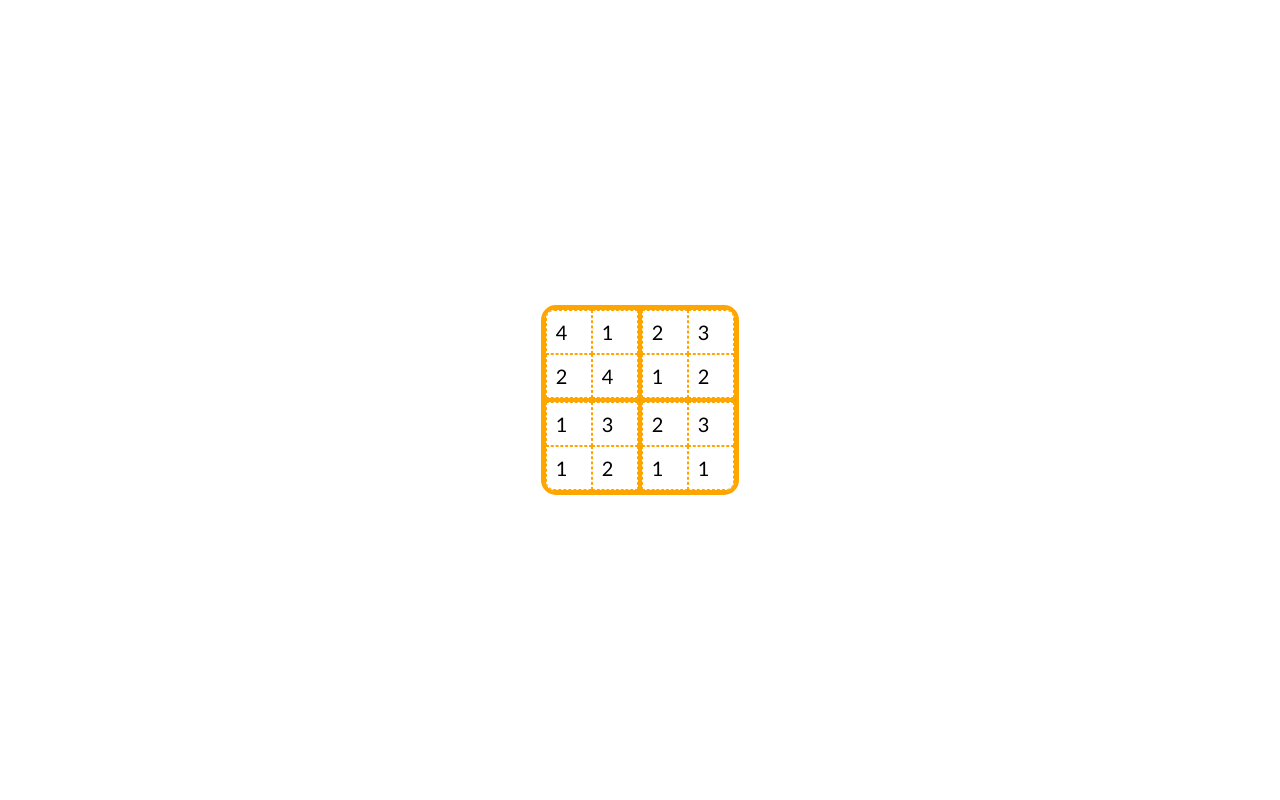
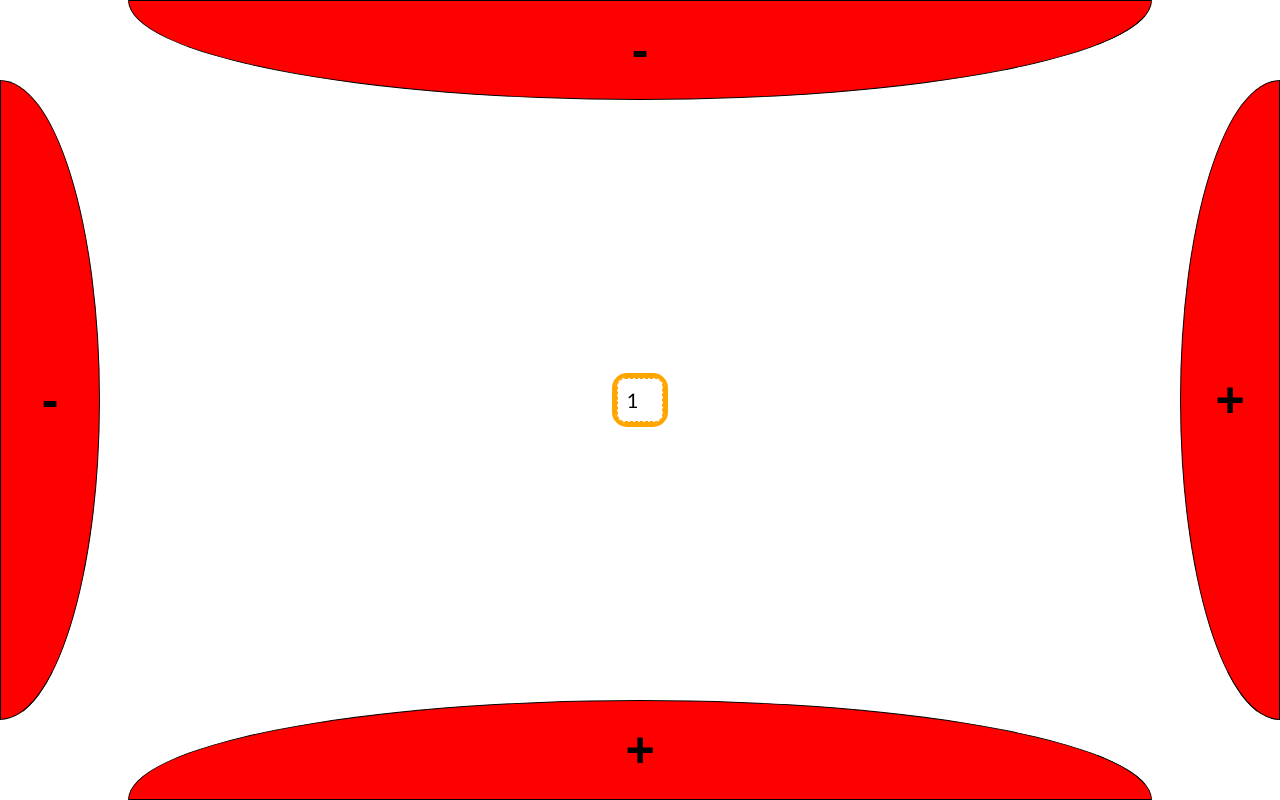
Before and after one commit to leaveloper/Sudoku, an Angular app: page / in a window 1280 px wide. Built offline with nearby package versions, Linux system fonts and the light colour scheme.

Commit message:
Nuevo componente
- Se creó el compoente 'GameBoardComponent'.
 - Se encarga de contener el sudoku y los botones dedicados a la modificación del tablero.
- Se elimino la referencia a SudokuComponent de AppComponent y en su lugar se utiliza GameBoardComponent

```diff
--- a/src/app/app.component.html
+++ b/src/app/app.component.html
@@ -1,2 +1,2 @@
-<sudoku center [rows]="2" [cols]="2"/>
+<app-game-board />
 <router-outlet></router-outlet>
--- a/src/app/app.component.ts
+++ b/src/app/app.component.ts
@@ -1,12 +1,11 @@
 import { Component } from '@angular/core';
 import { RouterOutlet } from '@angular/router';
-import { SudokuComponent } from './components/sudoku/sudoku.component';
-import { CenterDirective } from './directives/center/center.directive';
+import { GameBoardComponent } from './components/game-board/game-board.component';
 
 @Component({
   selector: 'app-root',
   standalone: true,
-  imports: [RouterOutlet, SudokuComponent, CenterDirective],
+  imports: [RouterOutlet, GameBoardComponent],
   templateUrl: './app.component.html',
   styleUrl: './app.component.scss'
 })
--- /dev/null
+++ b/src/app/components/game-board/game-board.component.html
@@ -0,0 +1,5 @@
+<sudoku center [rows]="rows" [cols]="cols"/>
+<edge-button top center [label]="'-'" (event)="remove('row')" [key]="'ArrowUp'" />
+<edge-button right center [label]="'+'" (event)="add('col')" [key]="'ArrowRight'" />
+<edge-button bottom center [label]="'+'" (event)="add('row')" [key]="'ArrowDown'" />
+<edge-button left center [label]="'-'" (event)="remove('col')" [key]="'ArrowLeft'" />
--- /dev/null
+++ b/src/app/components/game-board/game-board.component.ts
@@ -0,0 +1,51 @@
+import { Component } from '@angular/core';
+import { SudokuComponent } from '../sudoku/sudoku.component';
+import { EdgeButtonComponent } from '../edge-button/edge-button.component';
+import { DirectionDirective } from '../../directives/direction/direction.directive';
+
+@Component({
+  selector: 'app-game-board',
+  standalone: true,
+  imports: [SudokuComponent, EdgeButtonComponent, DirectionDirective],
+  templateUrl: './game-board.component.html',
+  styleUrl: './game-board.component.scss'
+})
+export class GameBoardComponent {
+
+  rows: number = 1;
+  cols: number = 1;
+
+  maxLimit: number;
+  minLimit: number;
+
+  constructor() {
+    this.maxLimit = 3;
+    this.minLimit = 1;
+  }
+
+  add(type: string): void {
+    switch (type) {
+      case 'row':
+        if (this.rows < this.maxLimit)
+          this.rows++;
+        break;
+      case 'col':
+        if (this.cols < this.maxLimit)
+          this.cols++;
+        break;
+    }
+  }
+
+  remove(type: string): void {
+    switch (type) {
+      case 'row':
+        if (this.rows > this.minLimit)
+          this.rows--;
+        break;
+      case 'col':
+        if (this.cols > this.minLimit)
+          this.cols--;
+        break;
+    }
+  }
+}
```
Also changed, not shown: src/app/components/game-board/game-board.component.scss (added), 1 other file (tests, documents, lock files or other folders).
